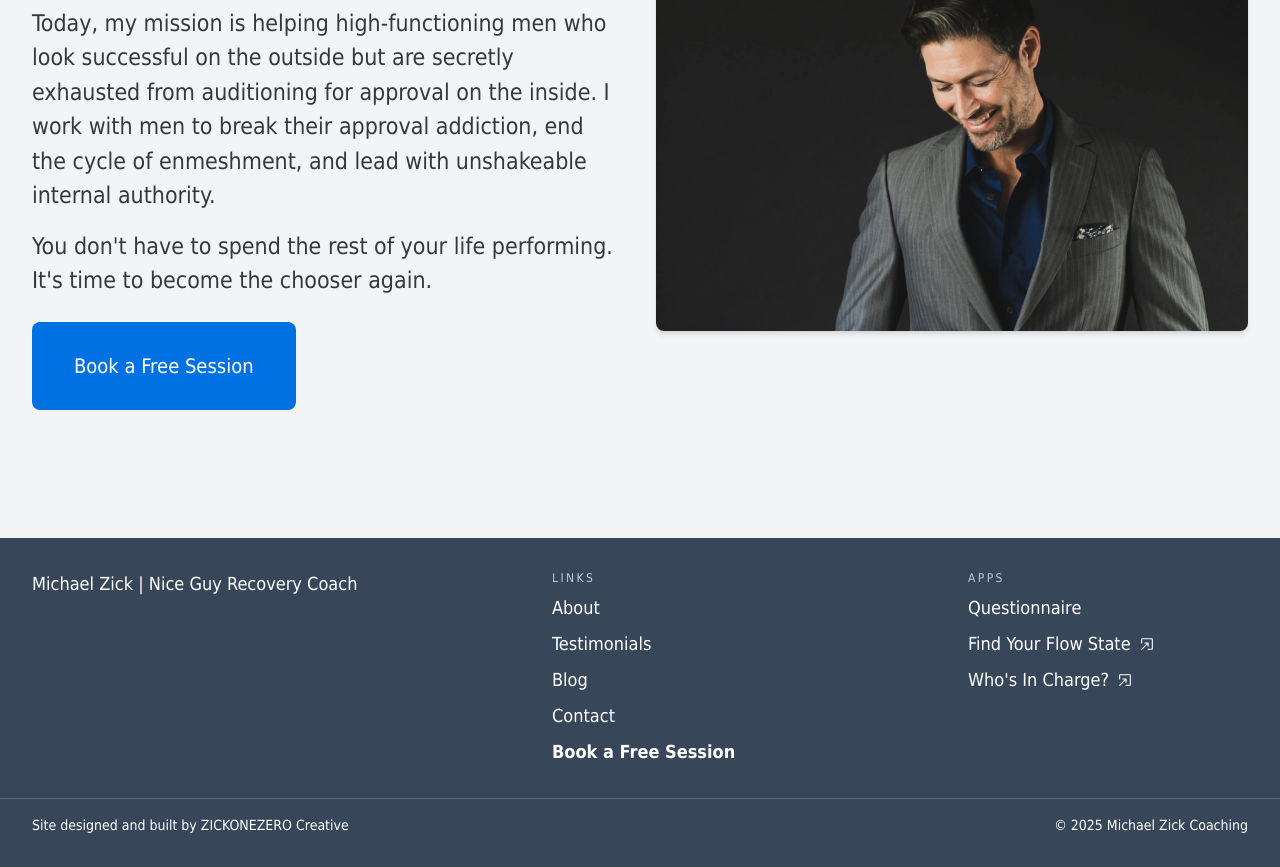
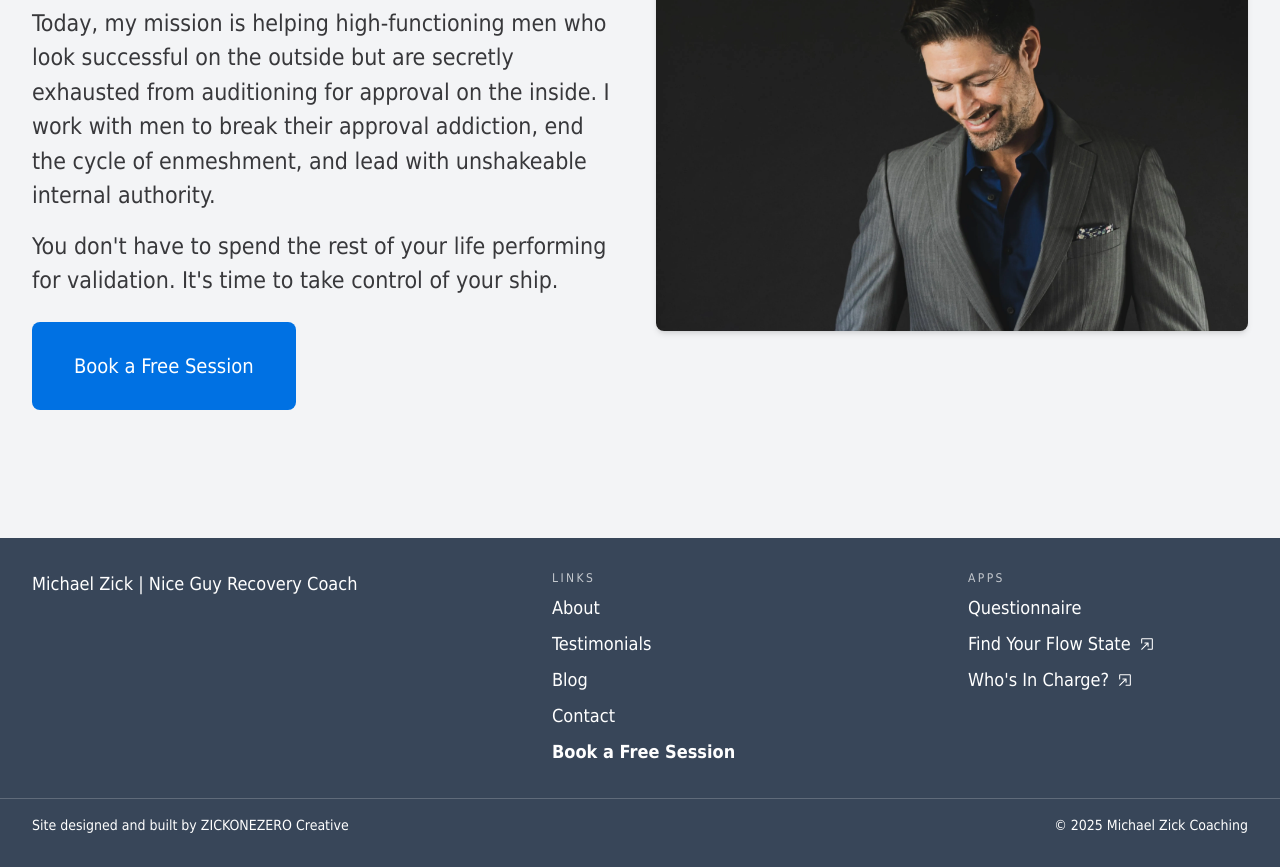
Before and after one commit to michaelzick/michaelzick.com, a Next.js app: page /about in a window 1280 px wide. Shown: the part 2453-3320 px from the top of the page. Built offline with nearby package versions, Linux system fonts and the light colour scheme.

Commit message:
take control of your ship

```diff
--- a/app/about/page.tsx
+++ b/app/about/page.tsx
@@ -154,7 +154,7 @@ export default function About() {
                       Today, my mission is helping high-functioning men who look successful on the outside but are secretly exhausted from auditioning for approval on the inside. I work with men to break their approval addiction, end the cycle of enmeshment, and lead with unshakeable internal authority.
                     </p>
                     <p className="text-[23px]">
-                      You don&apos;t have to spend the rest of your life performing. It&apos;s time to become the chooser again.
+                      You don&apos;t have to spend the rest of your life performing for validation. It&apos;s time to take control of your ship.
                     </p>
                   </div>
                   <TrackedCtaLink
```
